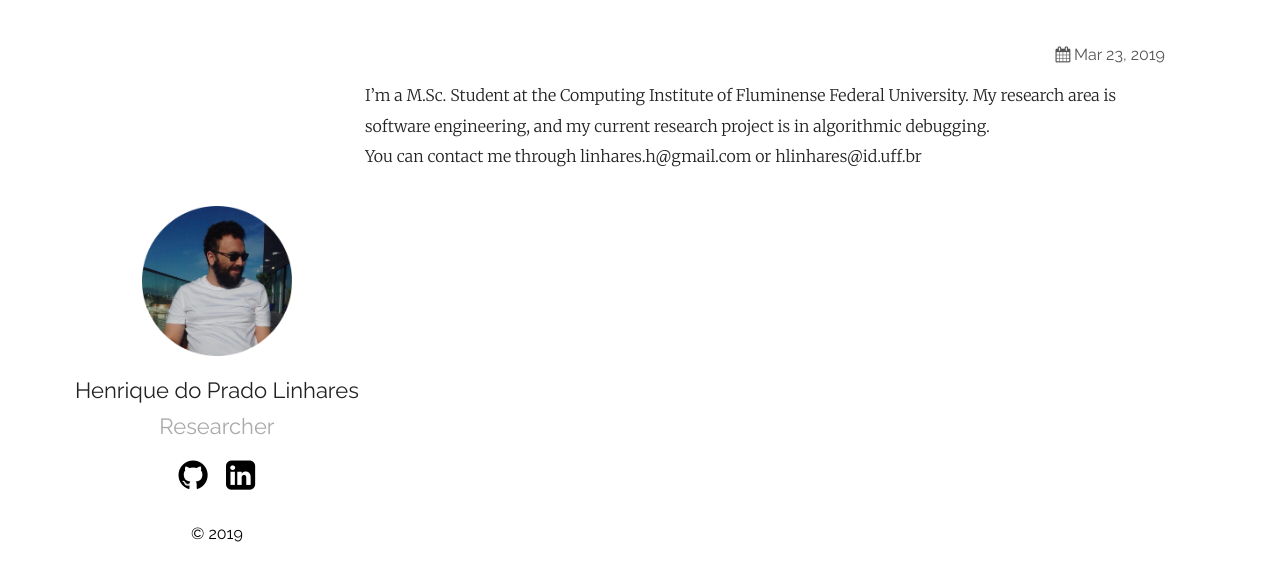
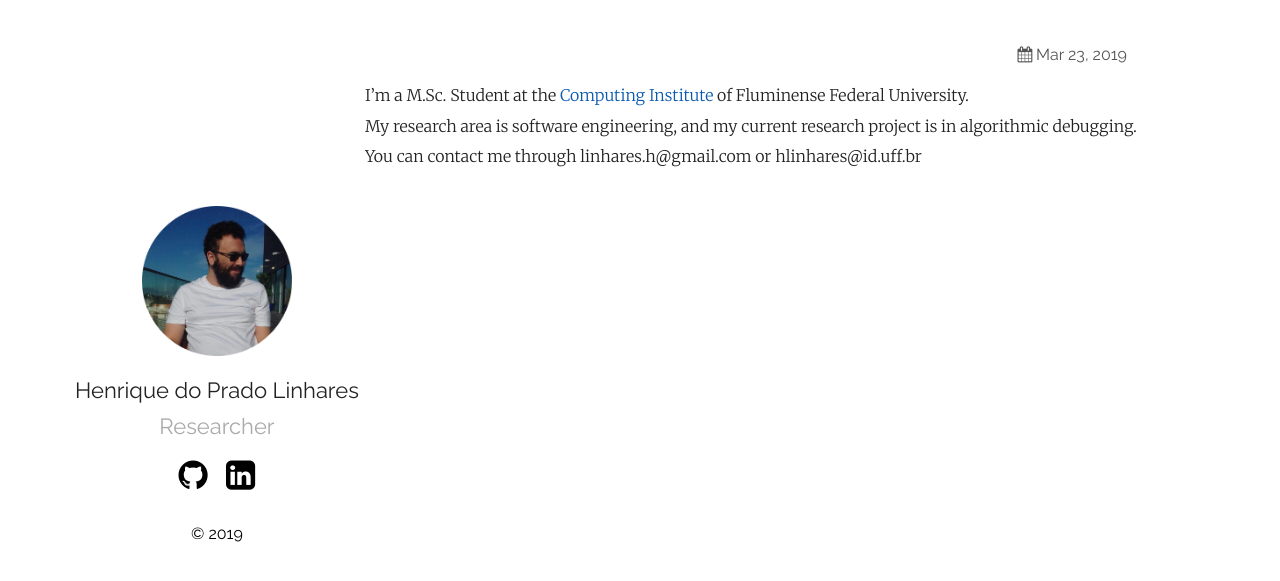
Before and after one commit to linharesh/linharesh.github.io, a Jekyll site: the page built from _posts/2019-03-23-welcome-to-jekyll.markdown, in a window 1280 px wide. Shown: the top 581 px of the page. Built offline with Jekyll 4.4.1, drawn with Linux system fonts in a browser that asks for light colours; part of the change alters nothing that is shown.

```diff
--- a/_posts/2019-03-23-welcome-to-jekyll.markdown
+++ b/_posts/2019-03-23-welcome-to-jekyll.markdown
@@ -5,5 +5,6 @@ date:   2019-03-23 21:03:36 +0530
 categories:
 ---
 
-I'm a M.Sc. Student at the Computing Institute of Fluminense Federal University.  My research area is software engineering, and my current research project is in algorithmic debugging.
+I'm a M.Sc. Student at the [Computing Institute](http://www.ic.uff.br) of Fluminense Federal University.
+My research area is software engineering, and my current research project is in algorithmic debugging.
 You can contact me through linhares.h@gmail.com or hlinhares@id.uff.br
```
